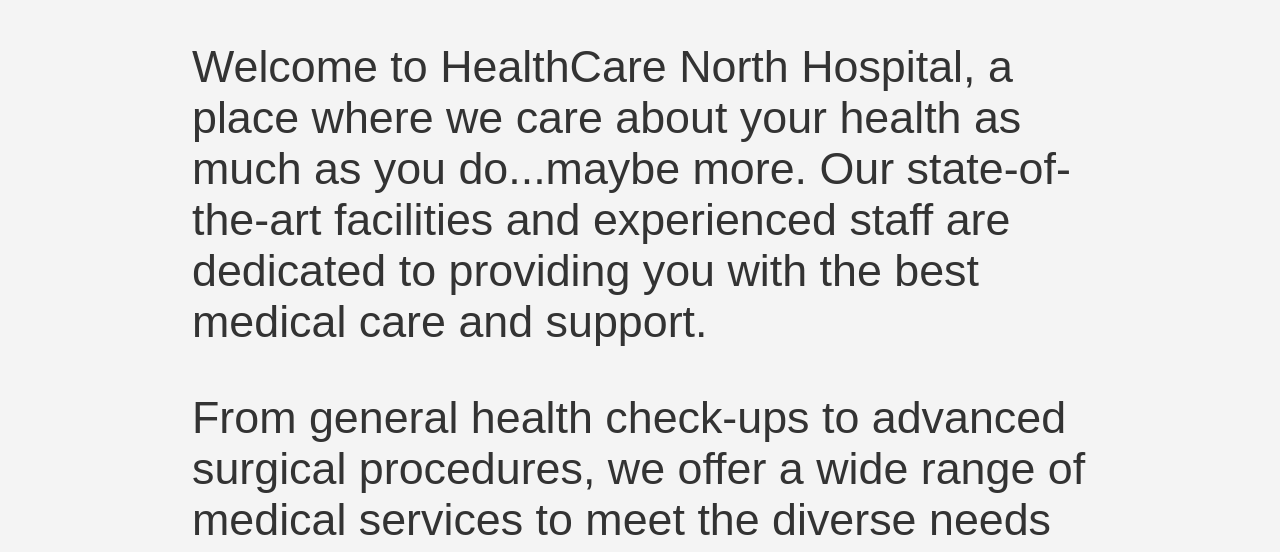
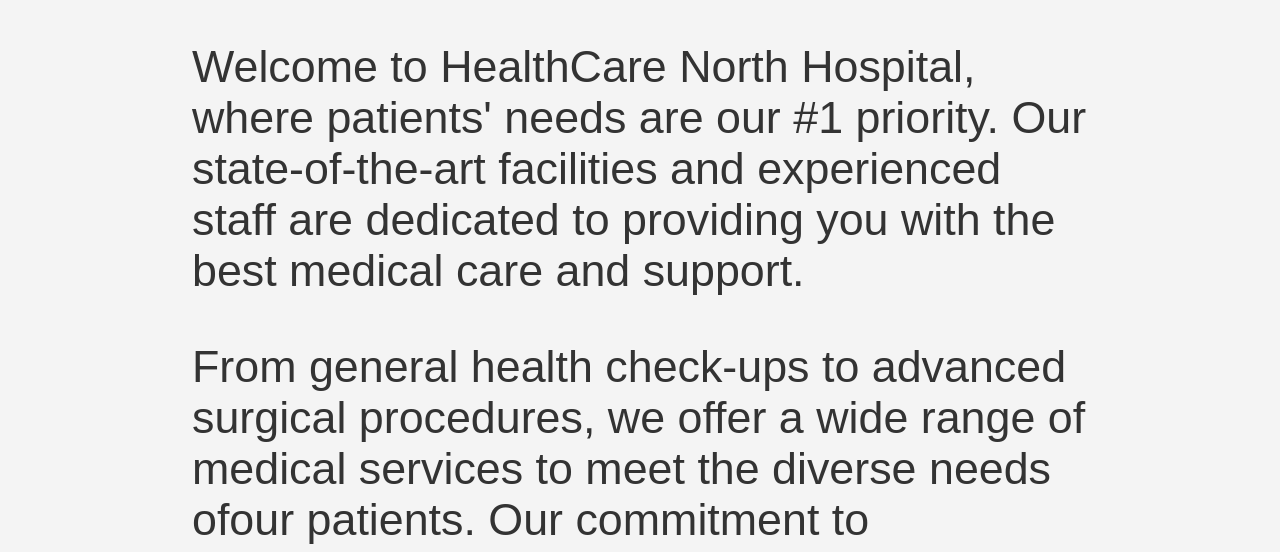
Before and after one commit to DuncanB112P/CICD-Pipeline_Duncan0224, a plain HTML site: page Terraform/files/index.html in a window 1280 px wide. Shown: the part 236-788 px from the top of the page. Drawn offline with Linux system fonts and the light colour scheme.

Commit message:
test - change to index.html to test Cloudfront caching

```diff
--- a/Terraform/files/index.html
+++ b/Terraform/files/index.html
@@ -139,7 +139,7 @@
     <div id="home" class="section">
         <h1>Welcome to HealthCare Hospital</h1>
         <div class="section-content">
-            <p>Welcome to HealthCare North Hospital, a place where we care about your health as much as you do...maybe more. Our state-of-the-art facilities and experienced staff are dedicated to providing you with the best medical care and support.</p>
+            <p>Welcome to HealthCare North Hospital, where patients' needs are our #1 priority. Our state-of-the-art facilities and experienced staff are dedicated to providing you with the best medical care and support.</p>
             <p>From general health check-ups to advanced surgical procedures, we offer a wide range of medical services to meet the diverse needs ofour patients. Our commitment to excellence and patient care makes us one of the leading hospitals in the region.</p>
         </div>
     </div>
```
